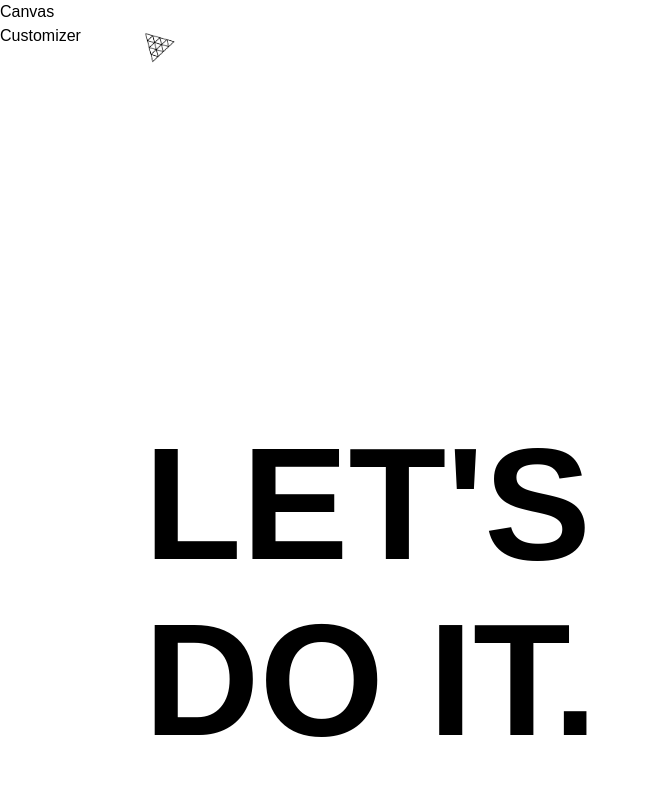
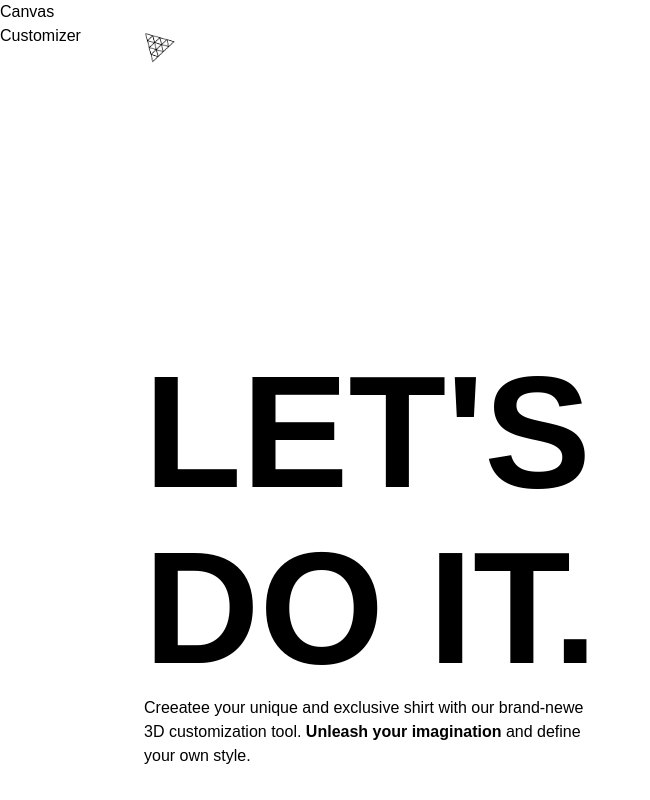
Before and after one commit to MatthewsRicky/threejs-tshirts, a React (Vite) app in the folder client/: page / in a window 1280 px wide. Shown: the whole page, without its empty margins (0-650 px from the left). Built offline with nearby package versions, Linux system fonts and the light colour scheme; a web font is replaced by a local one.

Commit message:
Update Home.jsx

```diff
--- a/client/src/pages/Home.jsx
+++ b/client/src/pages/Home.jsx
@@ -39,6 +39,16 @@ const Home = () => {
 								LET'S <br /> DO IT.
 							</h1>
 						</motion.div>
+						<motion.div
+							{...headContentAnimation}
+							className="flex flex-col gap-5"
+						>
+							<p className="max-w-md font-normal teext-gray-600 text-base">
+								Creeatee your unique and exclusive shirt with our brand-newe 3D
+								customization tool. <strong>Unleash your imagination</strong>{" "}
+								and define your own style.
+							</p>
+						</motion.div>
 					</motion.div>
 				</motion.section>
 			)}
```
